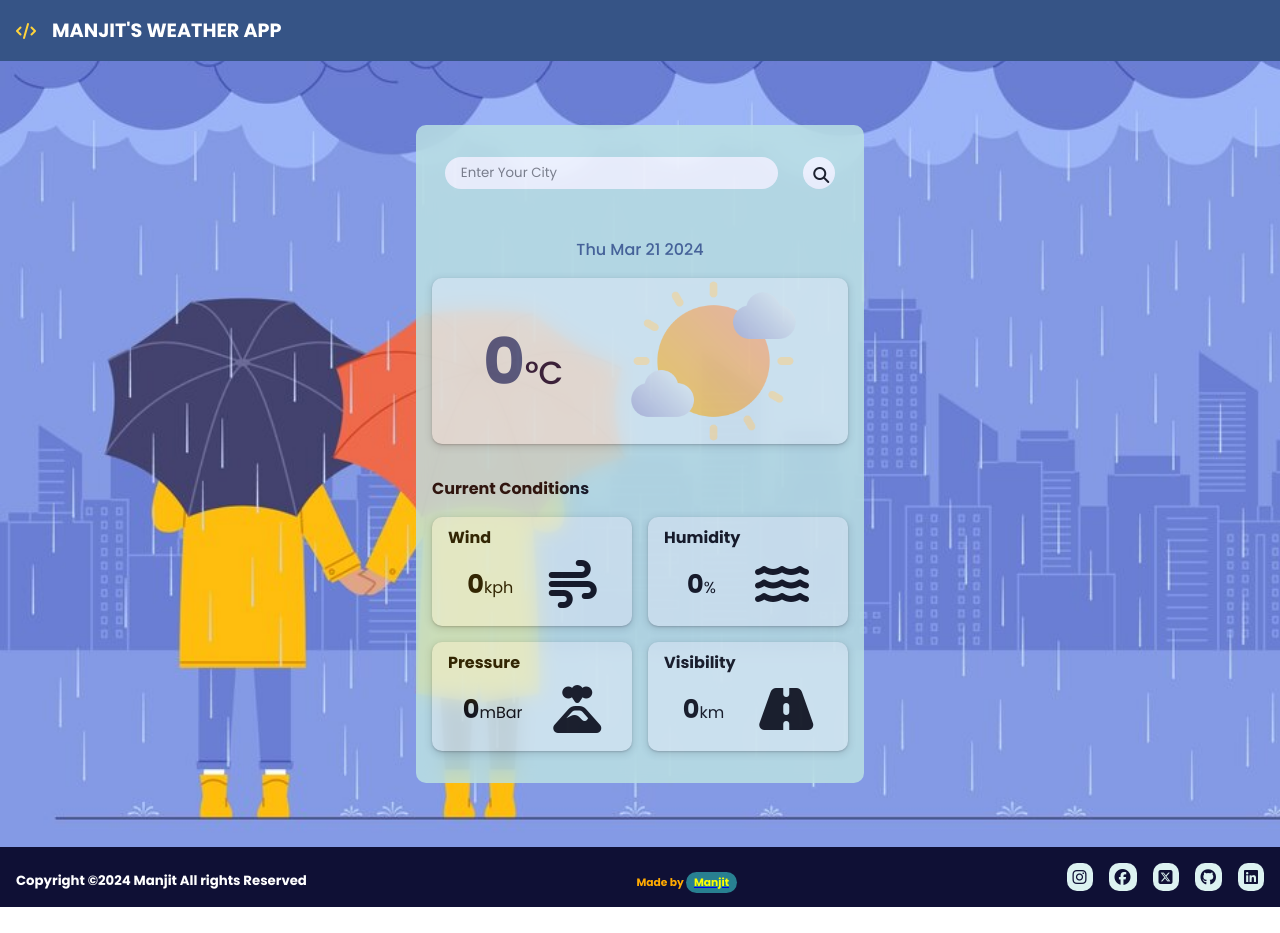
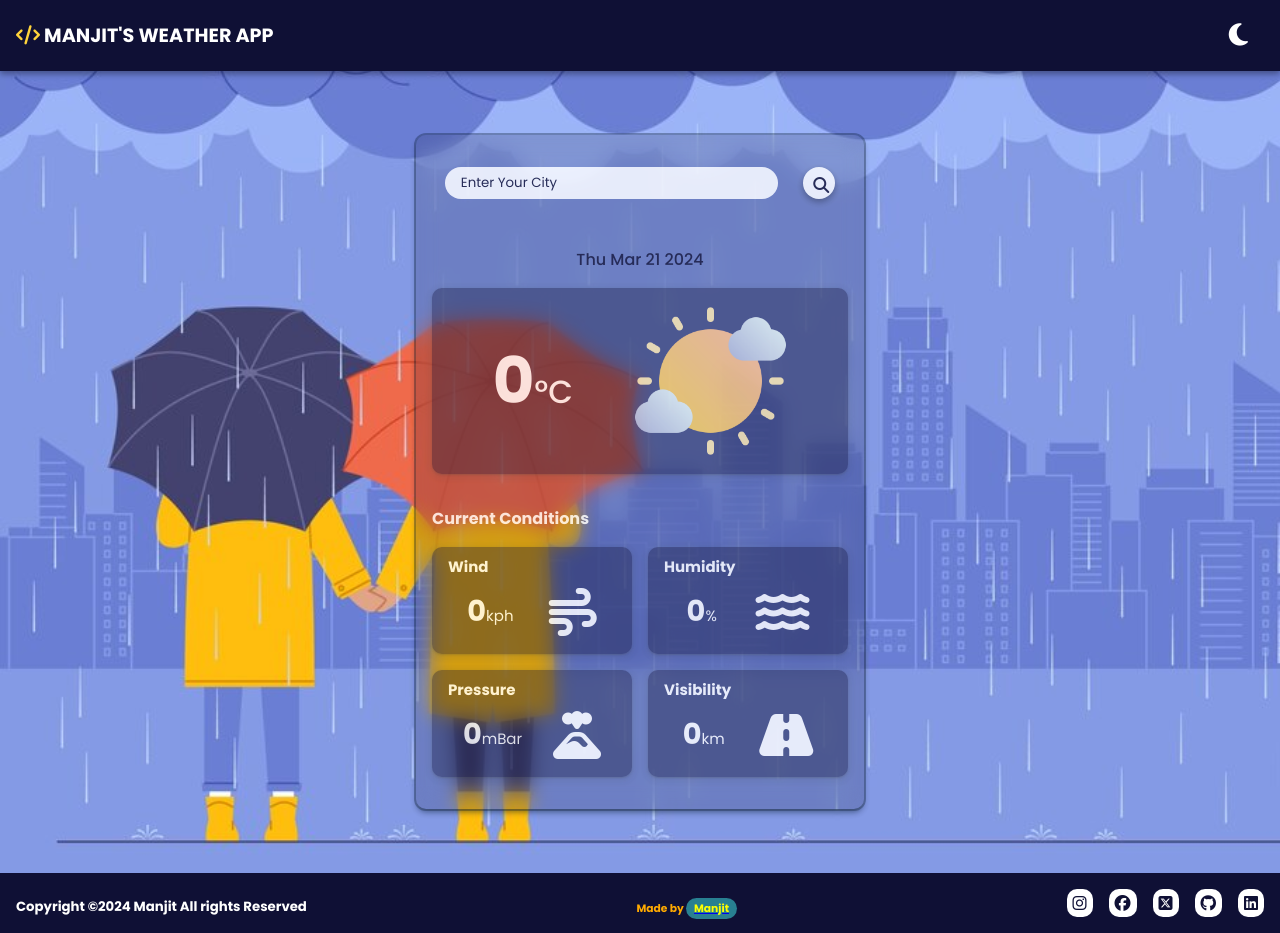
Before and after one commit to Manjit019/WeatherApp.github.io, a plain HTML site: page index.html in a window 1280 px wide. Before the commit the page ends 907 px from the top, so only its background shows below. Drawn offline with Linux system fonts and the light colour scheme; no server answers.

Commit message:
theme switch added

```diff
--- a/index.html
+++ b/index.html
@@ -18,13 +18,15 @@
     ></script>
   </head>
   <body>
+    <header>
 
-
-      <header>
-        <i class="fa-solid fa-code" style="color: #FFD43B;"></i>
-        <div class="left-nav">Manjit's Weather App </div>
-      </header>
-
+      <div class="left-nav">
+        <i class="fa-solid fa-code" style="color: #ffd43b"></i>
+        Manjit's Weather App</div>
+      <div class="theme-icons">
+        <i class="fa-solid fa-moon icon"></i>
+      </div>
+    </header>
 
     <div class="container">
       <div class="search-box">
@@ -36,10 +38,10 @@
         />
         <i class="fa-solid fa-magnifying-glass" id="search-btn"></i>
       </div>
-      <div class="error"> Please enter a valid city !</div>
+      <div class="error">Please enter a valid city !</div>
       <div class="Weather">
         <h3 class="city"></h3>
-        <p class="current-date"></p>
+        <p class="current-date">date</p>
         <div class="temp">
           <h2>0<span>°C</span></h2>
           <img
--- a/script.js
+++ b/script.js
@@ -57,3 +57,21 @@ SearchBtn.addEventListener("click", () => {
 
 city = localStorage.getItem("city");
 checkWeather(city);
+
+
+// Dark mode component
+
+const icon = document.querySelector(".icon");
+icon.addEventListener("click", () => {
+
+    document.body.classList.toggle("light-theme");
+
+    if (document.body.classList.contains("light-theme")) {
+        icon.classList.remove("fa-moon")
+        icon.classList.add("fa-sun");
+    }
+    else {
+        icon.classList.add("fa-moon")
+        icon.classList.remove("fa-sun");
+    }
+})
--- a/style.css
+++ b/style.css
@@ -5,27 +5,45 @@
   font-family: Poppins;
 }
 body {
-  background: var(--dark-color);
+  /* background-image: linear-gradient(var(--dark-color),var(--supporting-color)), url("./images/weather bg.jpg"); */
   background: url("./images/weather bg.jpg");
   background-repeat: no-repeat;
   background-size: cover;
-  background-attachment:scroll;
+  background-attachment: scroll;
+  background-blend-mode: color-dodge;
 }
 :root {
   --main-color: #365486;
-  --supporting-color: #bee5e3;
-  --bg-color: #dcf2f1;
+  --supporting-color: #06082c38;
+  --bg-color: #0f103577;
   --dark-color: #0f1035;
   --white-color: #ffffff;
+}
+.light-theme {
+  --main-color: #365486;
+  --supporting-color: #ffffff50;
+  --bg-color: #ffffffaa;
+  --dark-color:#fff ;
+  --white-color: #0f1035;
+}
+
+h4,
+h3,
+h2,
+h5,
+p {
+  color: var(--white-color);
 }
 header {
   width: 100%;
   height: auto;
-  background-color: var(--main-color);
+  background-color: var(--dark-color);
+  box-shadow: rgba(0, 0, 0, 0.16) 0px 3px 6px, rgba(0, 0, 0, 0.23) 0px 3px 6px;
   display: flex;
+  justify-content: space-between;
   align-items: center;
   gap: 1rem;
-  padding:1rem;
+  padding: 1rem;
   position: sticky;
   top: 0;
   z-index: 999;
@@ -35,8 +53,16 @@ header {
     font-weight: 700;
     text-transform: uppercase;
   }
+  & .theme-icons {
+    font-size: 1.6rem;
+    padding: 0 1rem;
+    color: var(--white-color);
+
+    & .icon:hover{
+      cursor: pointer;
+    }
+  }
 }
-
 
 .container {
   width: 35%;
@@ -51,6 +77,7 @@ header {
   backdrop-filter: blur(10px);
   opacity: 0.8;
   position: relative;
+  box-shadow: rgba(6, 24, 44, 0.4) 0px 0px 0px 2px, rgba(6, 24, 44, 0.65) 0px 4px 6px -1px, rgba(255, 255, 255, 0.08) 0px 1px 0px ;
 }
 
 .search-box {
@@ -72,6 +99,10 @@ input[type="text"] {
 
   &:focus {
     outline: none;
+    color: var(--dark-color);
+  }
+  &::placeholder{
+    color: var(--dark-color);
   }
 }
 
@@ -80,7 +111,8 @@ input[type="text"] {
   height: 2rem;
   border: none;
   padding: 10px;
-  background: var(--white-color);
+  color: var(--dark-color);
+  background-color: var(--white-color);
   border-radius: 50%;
   -webkit-border-radius: 50%;
   -moz-border-radius: 50%;
@@ -91,10 +123,12 @@ input[type="text"] {
   -moz-transition: all 0.3s;
   -ms-transition: all 0.3s;
   -o-transition: all 0.3s;
+  box-shadow: rgba(0, 0, 0, 0.16) 0px 3px 6px, rgba(0, 0, 0, 0.23) 0px 3px 6px;
   &:hover {
-    color: white;
-    background: var(--main-color);
+    filter: invert(1);
     cursor: pointer;
+    color: var(--dark-color);
+    -webkit-filter: invert(1);
   }
 }
 .error {
@@ -118,7 +152,7 @@ input[type="text"] {
 
   .current-date {
     font-size: 16px;
-    color: var(--main-color);
+    color:var(--dark-color);
     font-weight: 500;
     text-transform: capitalize;
   }
@@ -128,6 +162,7 @@ input[type="text"] {
     justify-content: space-evenly;
     align-items: center;
     gap: 1rem;
+    padding: 1rem;
     background-color: var(--bg-color);
     box-shadow: rgba(60, 64, 67, 0.3) 0px 1px 2px 0px,
       rgba(60, 64, 67, 0.15) 0px 2px 6px 2px;
@@ -139,11 +174,11 @@ input[type="text"] {
 
     & h2 {
       font-size: 4rem;
-      color: var(--main-color);
+      color: var(--white-color);
       & span {
         font-size: 2rem;
         font-weight: 500;
-        color: var(--dark-color);
+        color: var(--white-color);
       }
     }
 
@@ -164,6 +199,7 @@ input[type="text"] {
   width: 100%;
   margin-top: 1rem;
   padding: 0.5rem 1rem;
+  color: var(--white-color);
   background-color: var(--bg-color);
   box-shadow: rgba(60, 64, 67, 0.3) 0px 1px 2px 0px,
     rgba(60, 64, 67, 0.15) 0px 2px 6px 2px;
@@ -173,6 +209,10 @@ input[type="text"] {
   -moz-border-radius: 10px;
   -ms-border-radius: 10px;
   -o-border-radius: 10px;
+
+  & p{
+    font-size: 15px;
+  }
 }
 .details-inner {
   padding: 10px 0;
@@ -181,10 +221,12 @@ input[type="text"] {
   justify-content: space-evenly;
   gap: 1rem;
   & p b {
-    font-size: 1.6rem;
+    font-size: 1.8rem;
+    color: var(--white-color);
   }
   & .fa-solid {
     font-size: 3rem;
+    color: var(--white-color);
   }
 }
 /* copyright section  */
@@ -204,11 +246,10 @@ input[type="text"] {
   & .social {
     display: flex;
     gap: 1rem;
-
   }
   & .fa-brands {
     color: var(--dark-color);
-    background-color: var(--bg-color);
+    background-color: var(--white-color);
     padding: 6px;
     border-radius: 10px;
     -webkit-border-radius: 10px;
@@ -216,7 +257,7 @@ input[type="text"] {
     -ms-border-radius: 10px;
     -o-border-radius: 10px;
 
-    &:hover{
+    &:hover {
       opacity: 0.8;
     }
   }
```
